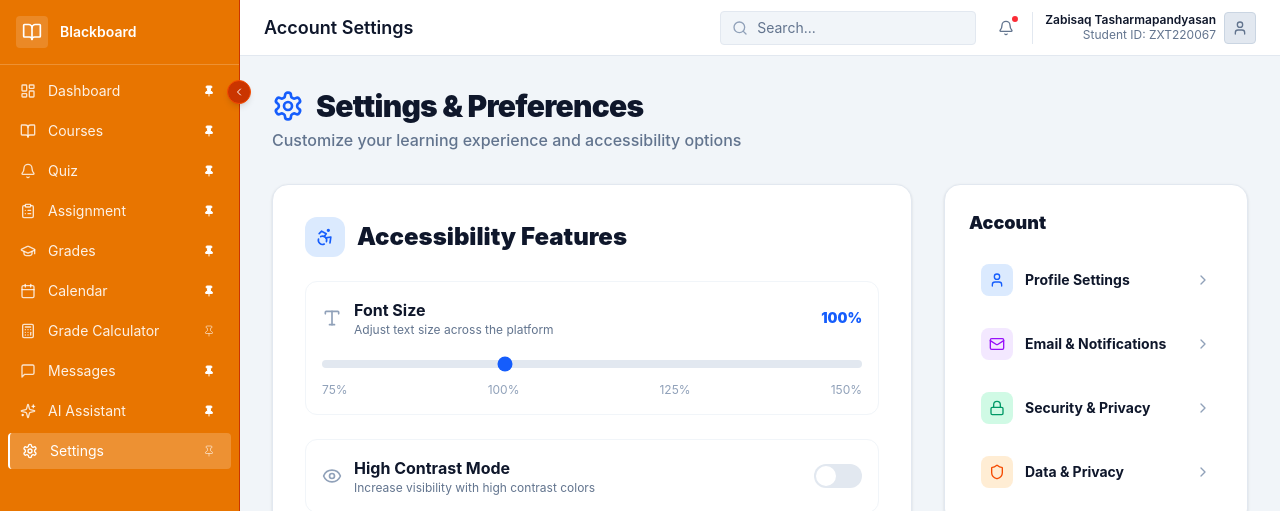
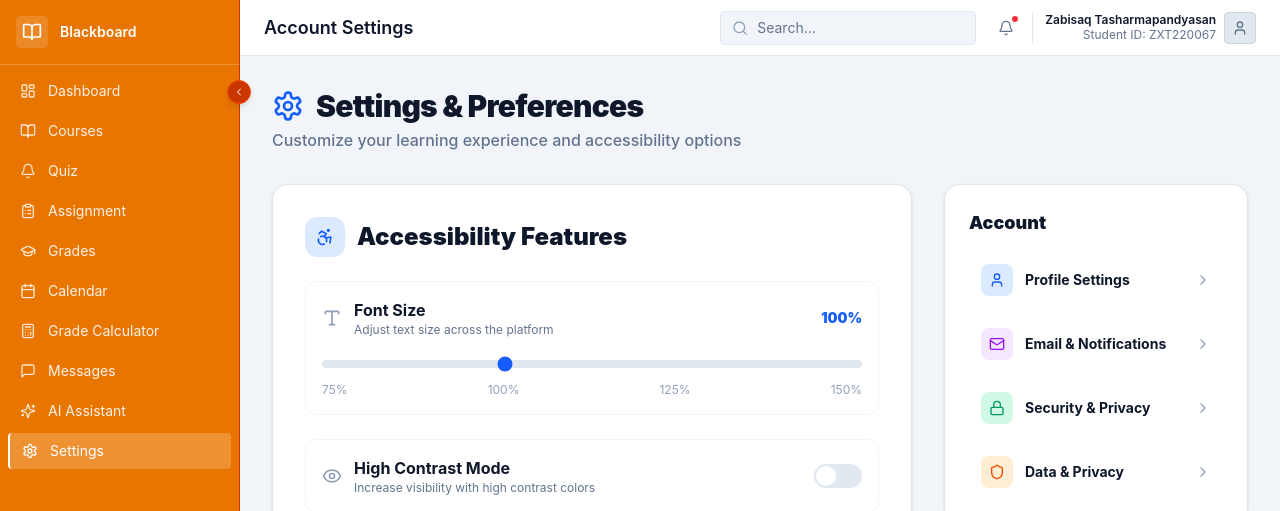
Before and after one commit to IsaacDaKing/Tasks4eLearning, a React (Vite) app: page /settings in a window 1280 px wide. Shown: the top 511 px of the page. Built offline with nearby package versions, Linux system fonts and the light colour scheme.

Commit message:
sidebar dark mode fixed

```diff
--- a/src/app/components/Sidebar.tsx
+++ b/src/app/components/Sidebar.tsx
@@ -121,7 +121,8 @@ export function Sidebar() {
 
   return (
     <div className={cn(
-      "h-screen bg-[#E87500] border-r border-orange-700 transition-all duration-300 flex flex-col relative text-white",
+      "h-screen transition-all duration-300 flex flex-col relative text-white",
+      isDark ? "bg-orange-800 border-r border-orange-900" : "bg-[#E87500] border-r border-orange-700",
       isCollapsed ? "w-20" : "w-60"
     )}>
       <div className="p-4 flex items-center gap-3 border-b border-white/20">
@@ -134,7 +135,7 @@ export function Sidebar() {
       <button
         type="button"
         onClick={toggleSidebar}
-        className={cn("absolute -right-3 top-20 w-6 h-6 bg-orange-700 border border-orange-600 rounded-full flex items-center justify-center shadow-md hover:bg-orange-800 transition-all z-10", FOCUS_RING)}
+        className={cn("absolute -right-3 top-20 w-6 h-6 rounded-full flex items-center justify-center shadow-md transition-all z-10", isDark ? "bg-orange-900 border border-orange-800 hover:bg-orange-950" : "bg-orange-700 border border-orange-600 hover:bg-orange-800", FOCUS_RING)}
         aria-label={isCollapsed ? "Expand sidebar" : "Collapse sidebar"}
       >
         {isCollapsed ? <ChevronRight className="w-3 h-3 text-white" /> : <ChevronLeft className="w-3 h-3 text-white" />}
@@ -152,24 +153,6 @@ export function Sidebar() {
                   <span className="rounded bg-white/15 px-1.5 py-0.5 text-[9px] font-semibold uppercase tracking-wide text-white">
                   {item.previewLabel}
                 </span>
-              )}
-              {!isCollapsed && (
-                <button
-                  type="button"
-                  onClick={(e) => {
-                    e.preventDefault();
-                    e.stopPropagation();
-                    togglePin(item.path);
-                  }}
-                  className={cn(
-                    "rounded p-1 transition-colors hover:bg-white/15",
-                    FOCUS_RING,
-                  )}
-                  aria-label={isPinned ? `Unpin ${item.name}` : `Pin ${item.name}`}
-                  title={isPinned ? `Unpin ${item.name}` : `Pin ${item.name}`}
-                >
-                  <Pin className={cn("w-3 h-3 text-white/55", isPinned && "fill-white text-white")} />
-                </button>
               )}
             </>
           );
```
